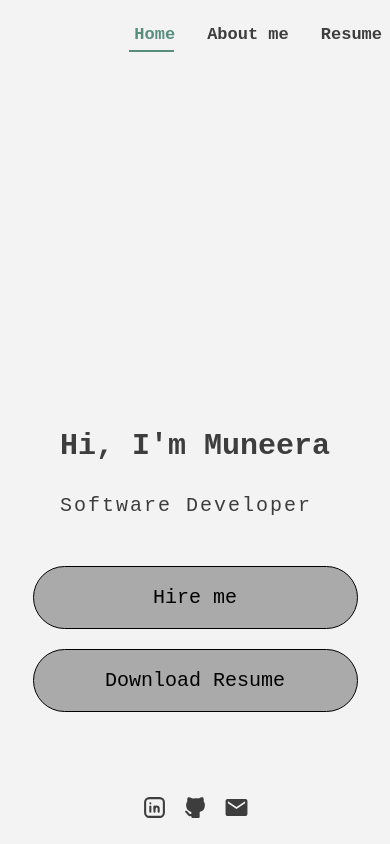
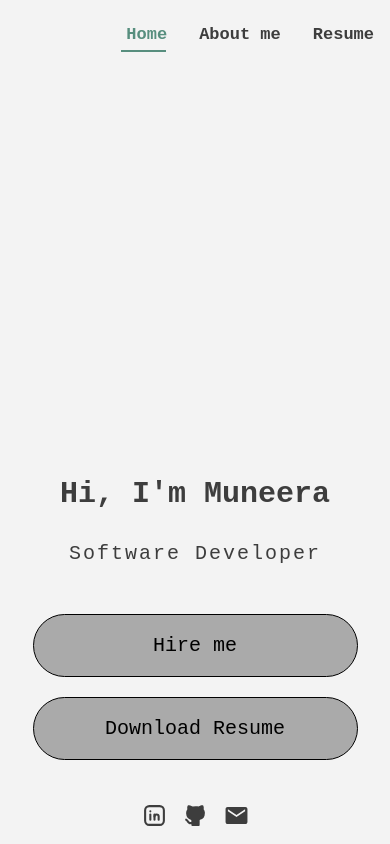
Before and after one commit to Muneera-cod/Personal_Portifolio, a React (Vite) app: page / in a window 390 px wide. Built offline with nearby package versions, Linux system fonts and the light colour scheme.

Commit message:
updated header media

```diff
--- a/src/App/index.css
+++ b/src/App/index.css
@@ -39,7 +39,7 @@ header{
    height: 70px;
    width:100% ;
    position: absolute;
-   margin: auto;
+   margin-left: auto;
    border-bottom-left-radius: 15px;
    border-bottom-right-radius: 15px;
 
@@ -138,7 +138,7 @@ header ul li{
 
 footer{
 
-    padding:1.5rem 8rem;
+    padding:1rem 8rem;
     gap: 3rem;
     color: #3D3D3D;
     display: flex;
@@ -154,8 +154,31 @@ footer{
     filter: drop-shadow(0px 0px 5px #555);
 }
 
-
-@media (min-width:800px) {
+@media (min-width:300px) {
+  header{
+     padding:1rem 1rem;
+ }
+ /* .hide{
+    display:none;
+ }
+ .show{
+     display:block;
+ } */
+}
+@media (min-width:650px) {
+  /* header{
+      width: 83.333333%;
+      left:50%;
+      transform: translate(-50%);
+  } */
+  header{
+      padding:2rem 2rem;
+  }
+  header ul{
+      gap: 3rem;
+  }
+}
+@media (min-width:1000px) {
   /* header{
       width: 83.333333%;
       left:50%;
@@ -169,17 +192,9 @@ footer{
   }
 }
 
-@media (max-width:400px) {
-     header{
-        padding:1rem 0.5rem;
-    }
-    /* .hide{
-       display:none;
-    }
-    .show{
-        display:block;
-    } */
-}
+
+
+
 
 
 @keyframes slideInLeft {
--- a/src/Components/ui/Home/Home.jsx
+++ b/src/Components/ui/Home/Home.jsx
@@ -4,9 +4,9 @@ import { Link } from 'react-router-dom'
 function Home() {
   return (
    <>
-      <div className=' flex sm:flex-col-reverse md:flex-row w-5/6 m-auto min-h-[92vh] py-[3rem] gap-[36px]'>
-        <div className='basis-1/2  flex flex-col bg-red-300  sm:items-center  md:items-start  justify-center gap-[44px] sm:py-4 md:p-8  xl:p-14'>
-             <div className='flex flex-col gap-[8px] '>
+      <div className=' flex sm:flex-col-reverse md:flex-row w-5/6 m-auto min-h-[92vh] pt-[4rem] gap-[36px]'>
+        <div className='basis-1/2  flex flex-col bg-red-300  sm:items-center  md:items-start  justify-center  gap-[44px] sm:py-4 md:py-8 xl:py-20 md:px-8  xl:px-12'>
+             <div className='flex flex-col gap-[8px] sm:items-center  md:items-start'>
                 <h1 className='sm:text-[30px] md:text-[38px] lg:text-[44px] text-[#3D3D3D] leading-[72px] font-[700] typing-container'>Hi, I'm Muneera</h1>
                 <p className='sm:text-[20px] text-[24px] text-[#3D3D3D] leading-[32px] text-justify font-[400] tracking-widest font-[400]'>Software Developer</p>
              </div>
--- a/src/Components/ui/Navbar.jsx
+++ b/src/Components/ui/Navbar.jsx
@@ -16,13 +16,13 @@ function Navbar({setView}) {
           <NavLink to={'resume'}><li className={({ isActive, isPending }) => isPending ? "pending" : isActive ? "active" : "" } >Resume</li></NavLink>
 
         </ul>
-        <div className='flex gap-[3rem] items-center'>
+        {/* <div className='flex gap-[3rem] items-center'>
             {/* <IoMdHome size={'20px'} className='tranfromEffect hidden show' title='HOME'/>
             <IoPersonSharp size={'20px'} className='tranfromEffect hidden show' title='ABOUT ME'/>
             <MdContactMail size={'20px'} className='tranfromEffect hidden show' title='CONTACT ME'/> */}
             {/* <a href='https://www.linkedin.com/in/muneerakottarath/'><FaLinkedinIn size={'20px'} title='LinkedIn'  className='tranfromEffect'/></a>
             <a href='https://github.com/Muneera-cod'><FaGithub  size={'20px'} title='GitHub'  className='tranfromEffect'/></a> */}
-        </div>
+        {/* </div> */}
     </header>
   )
 }
```
Lines whose indentation alone changed are shown as unchanged.
